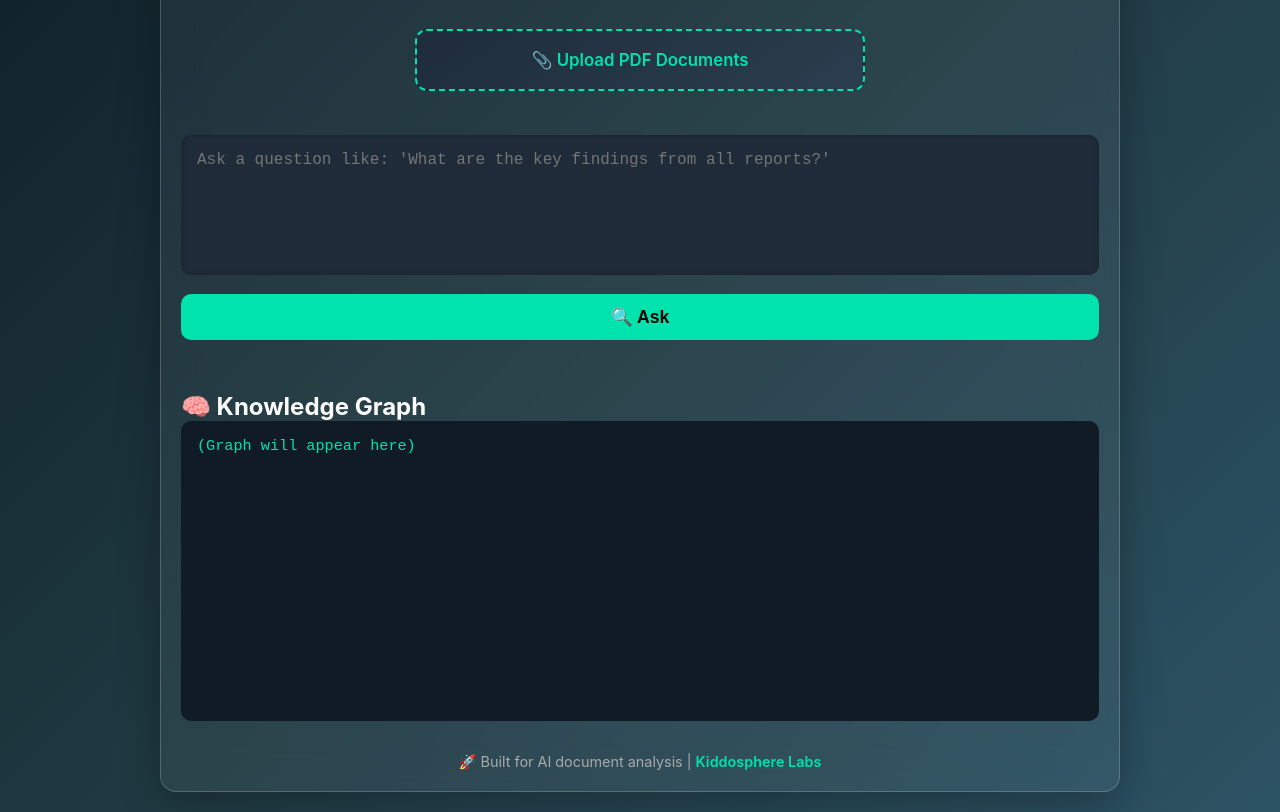
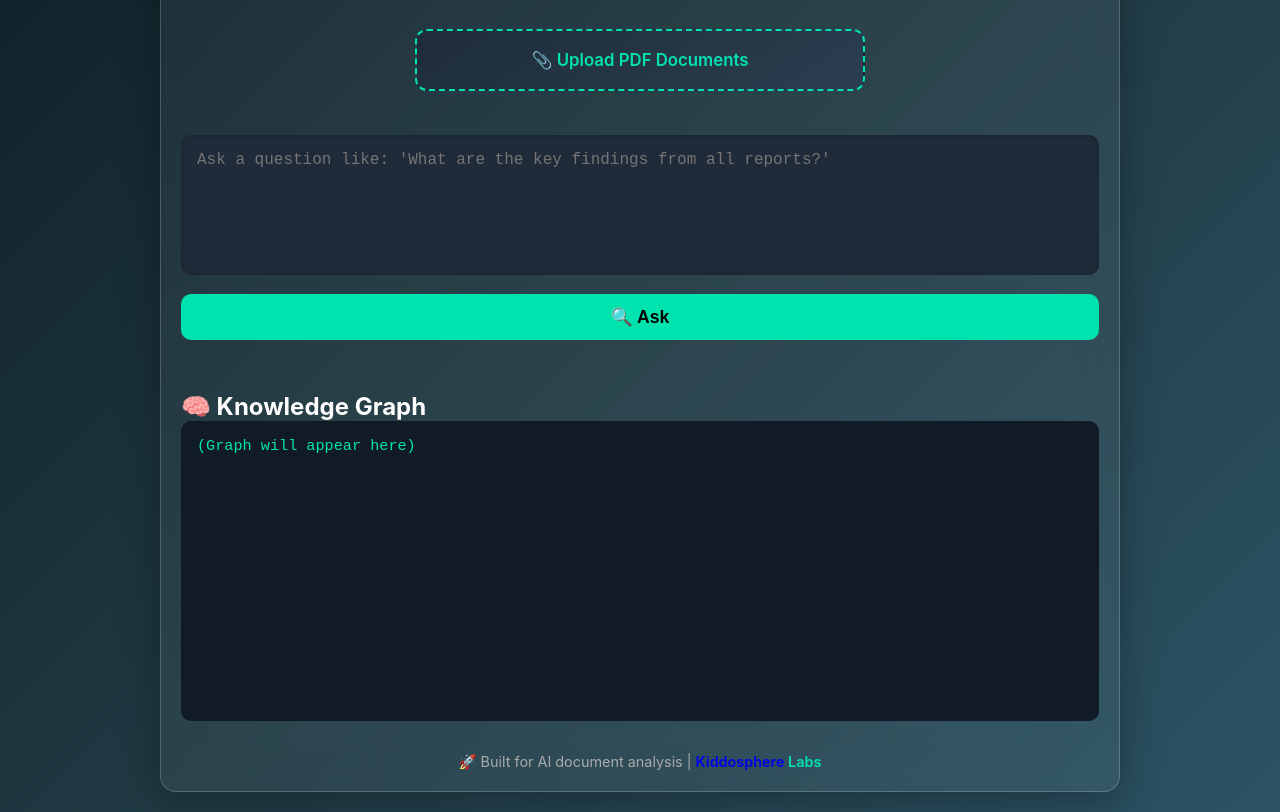
Before and after one commit to n-bharath-chowdary/RAG-Q-A, a plain HTML site: page index.html in a window 1280 px wide. Shown: the part 153-965 px from the top of the page. Drawn offline with Linux system fonts and the light colour scheme.

Commit message:
Update index.html

```diff
--- a/index.html
+++ b/index.html
@@ -46,7 +46,7 @@
       </main>
 
       <footer>
-        <p>🚀 Built for AI document analysis | <span>Kiddosphere Labs</span></p>
+        <p>🚀 Built for AI document analysis | <span><a href="https://kiddosphere.in" target="_blank" style="text-decoration:none;" > Kiddosphere </a> Labs</span></p>
       </footer>
     </div>
 
```
